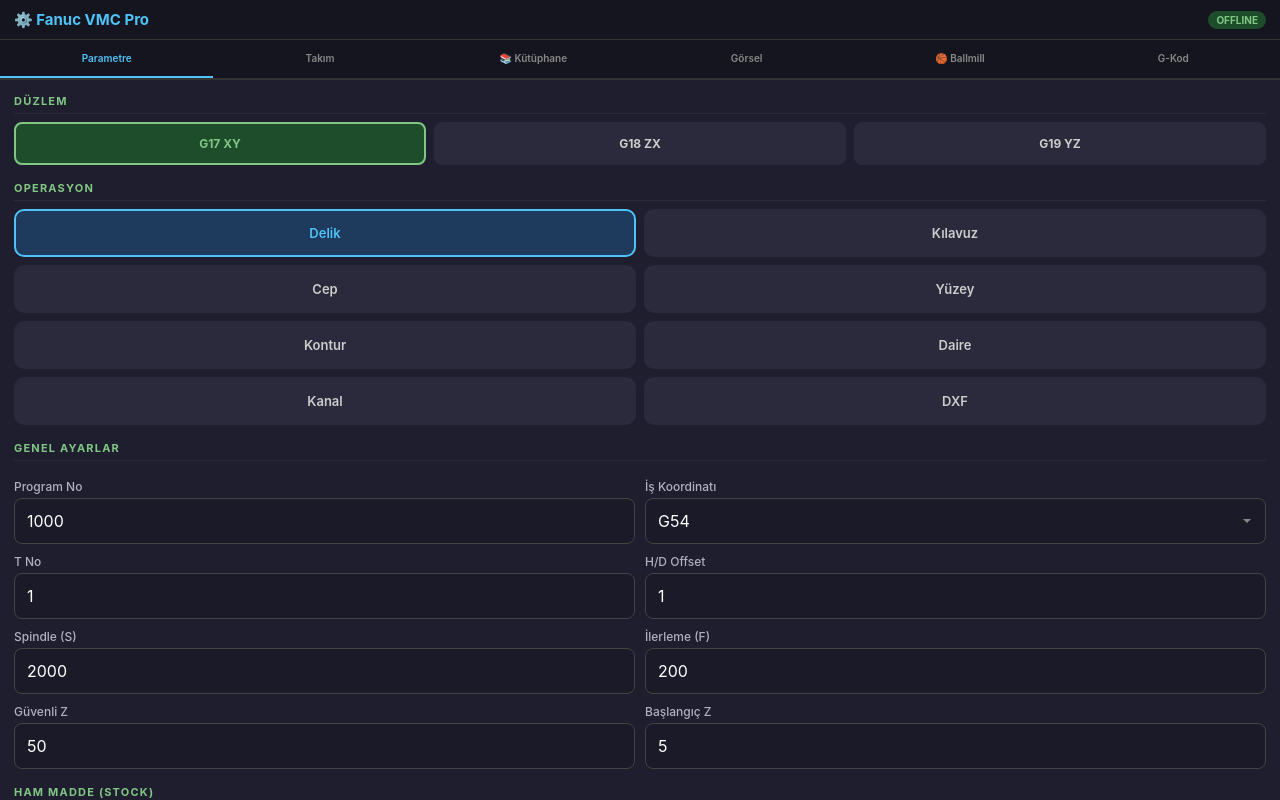
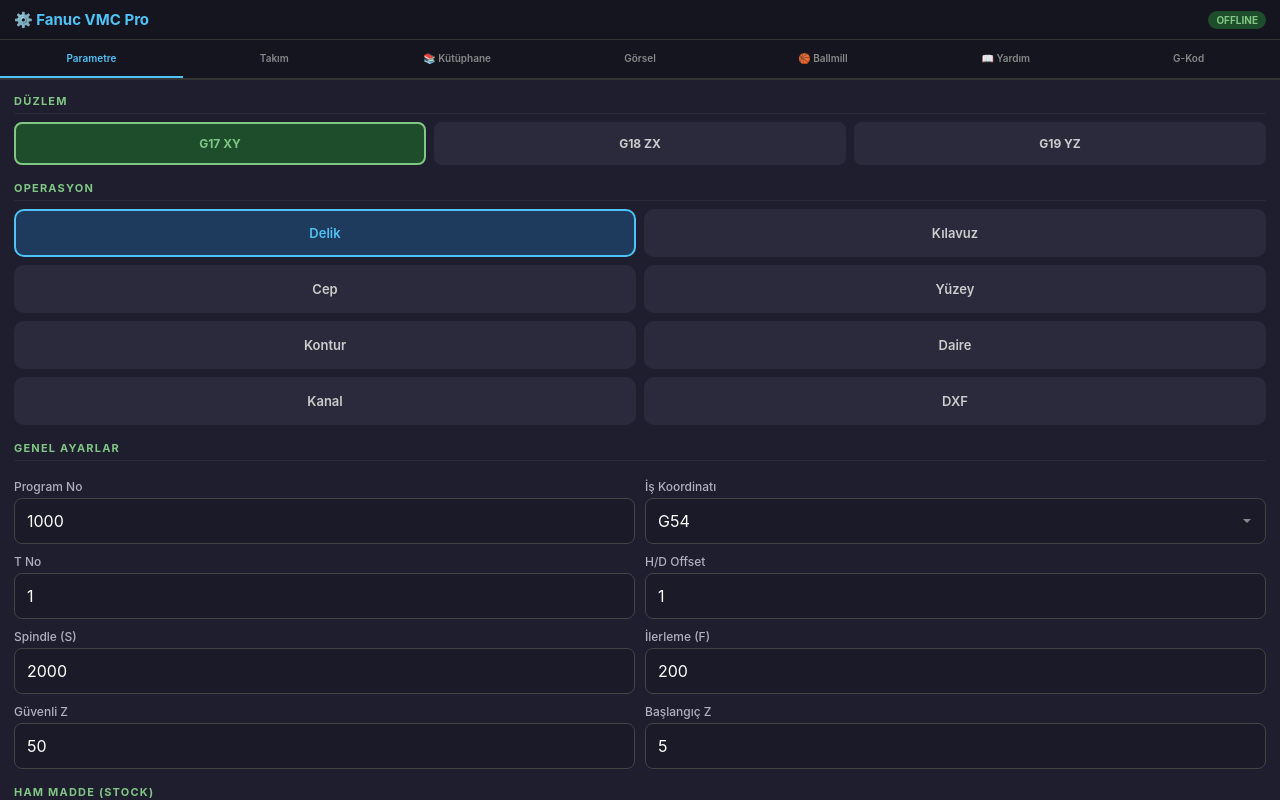
Before and after one commit to umitkose03/vmc, a plain HTML site: page index.html in a window 1280 px wide. Drawn offline with Linux system fonts and the light colour scheme.

Commit message:
Update index.html

```diff
--- a/index.html
+++ b/index.html
@@ -98,6 +98,7 @@ input[type=file]::-webkit-file-upload-button{background:#4fc3f7;color:#111;borde
 <button class="tab-btn" data-tab="library">📚 Kütüphane</button>
 <button class="tab-btn" data-tab="sim">Görsel</button>
 <button class="tab-btn" data-tab="ballmill">🏀 Ballmill</button>
+  <button class="tab-btn" data-tab="help">📖 Yardım</button>
 <button class="tab-btn" data-tab="code">G-Kod</button>
 </div>
 
```
